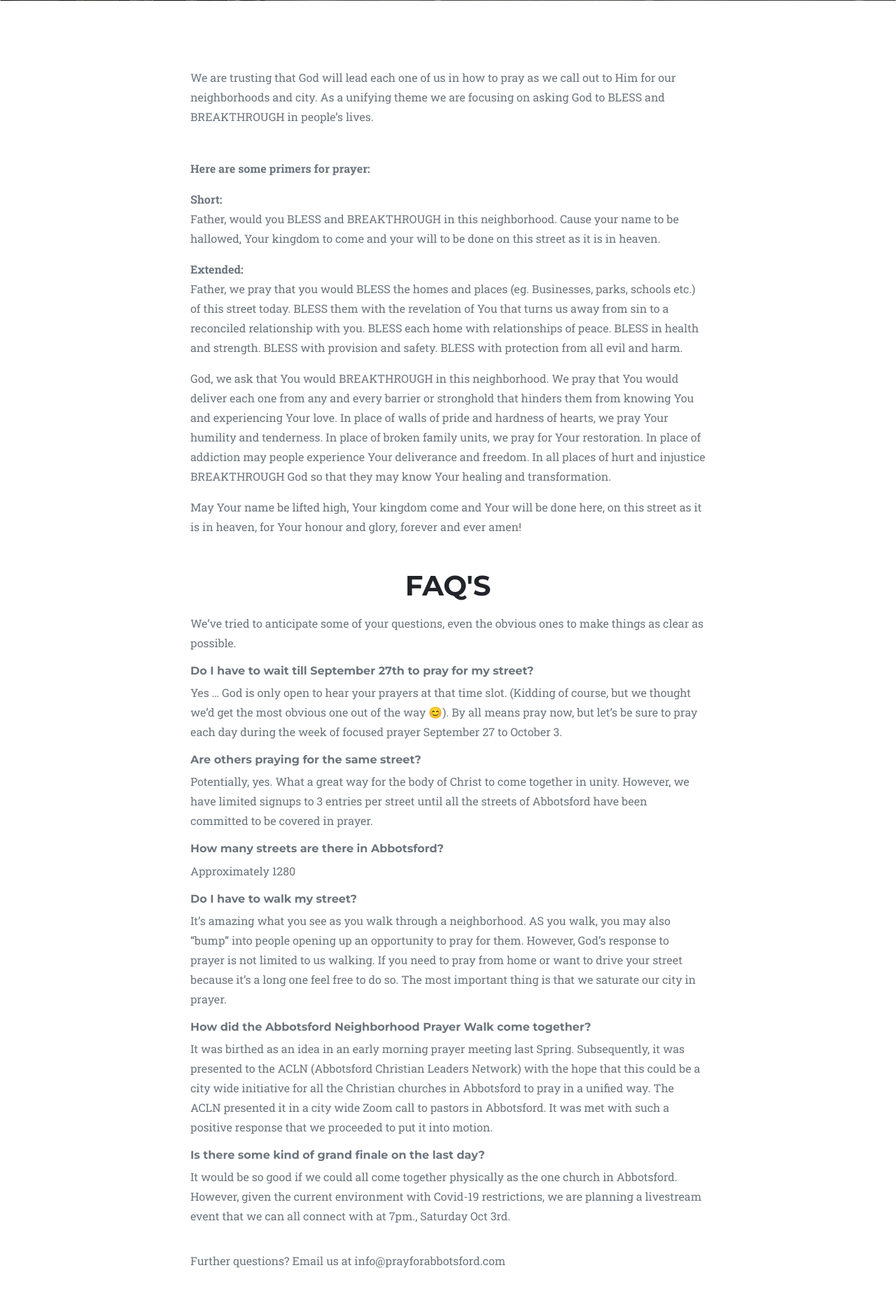
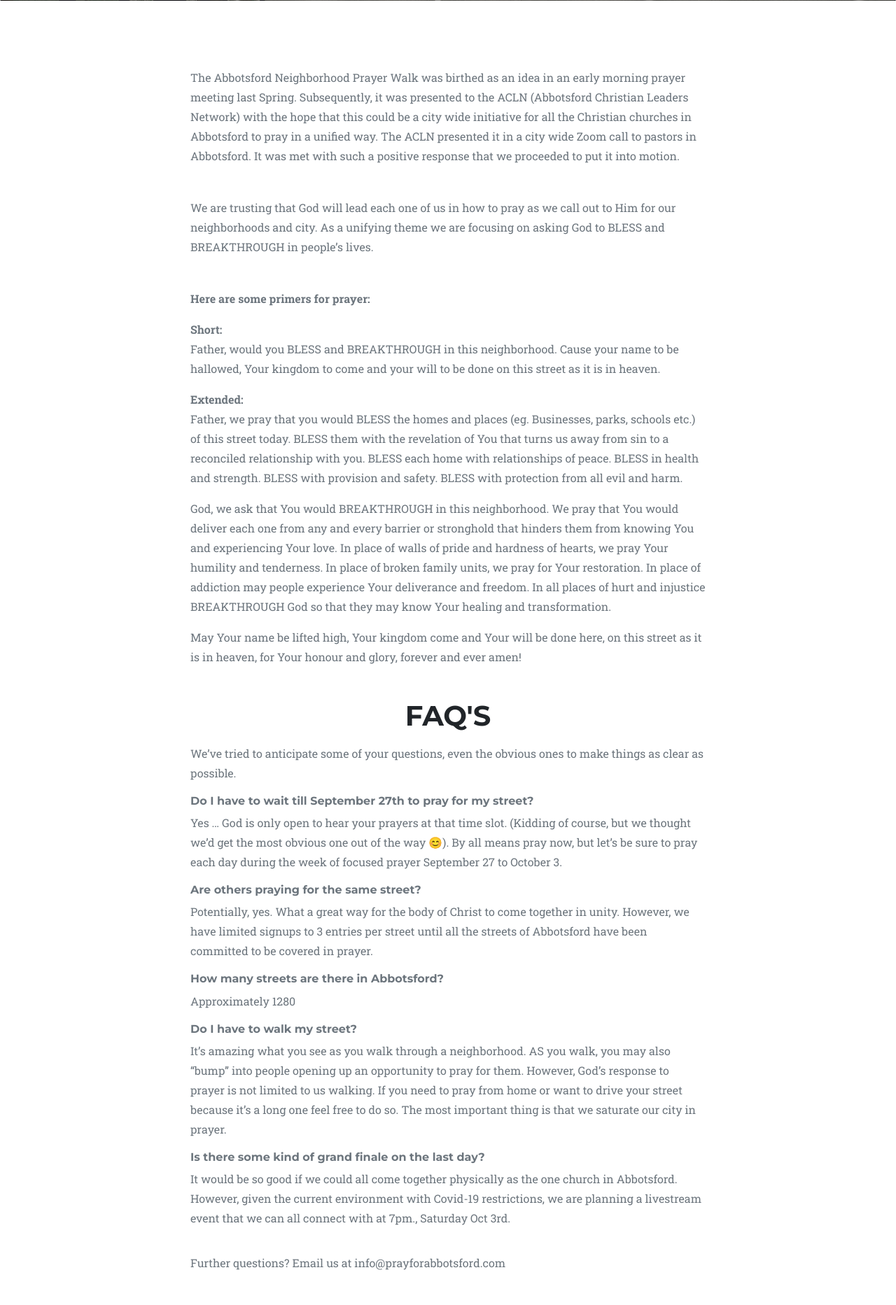
Before and after one commit to nicoepp/pray-for-streets, a Django app: page /about in a window 1280 px wide. Shown: the part 359-2224 px from the top of the page at 70% size. Run offline with Django 3.2, Linux system fonts and the light colour scheme; parts of the project's set-up code (start-up, migrations or seed data) failed here and were passed over; some libraries are stand-ins or nearby versions; some web fonts are replaced.

Commit message:
Tim's text updates

```diff
--- a/backend/streetsignup/templates/streetsignup/index.html
+++ b/backend/streetsignup/templates/streetsignup/index.html
@@ -70,7 +70,7 @@
                 <div class="col-lg-8 mx-auto text-center">
                     <p class="large text-muted">
                         Join us to see every home, every street in Abbotsford being systematically prayed over. For
-                        one week, individuals and families are making a commitment to walk and saturate with prayer
+                        one week, individuals and families making a commitment to walk and saturate with prayer
                         the homes and businesses in their path. This is the Abbotsford Neighborhood Prayer Walk.
                     </p>
                 </div>
--- a/backend/streetsignup/templates/streetsignup/other/about.html
+++ b/backend/streetsignup/templates/streetsignup/other/about.html
@@ -7,6 +7,18 @@
 {% block content %}
     <section class="page-section" id="team">
         <div class="container">
+            <div class="row" style="padding-bottom: 30px">
+                <div class="col-lg-8 mx-auto">
+                    <p class="large text-muted">
+                        The Abbotsford Neighborhood Prayer Walk was birthed as an idea in an early morning prayer
+                        meeting last Spring. Subsequently, it was presented to the ACLN (Abbotsford Christian Leaders
+                        Network) with the hope that this could be a city wide initiative for all the Christian churches
+                        in Abbotsford to pray in a unified way. The ACLN presented it in a city wide Zoom call to
+                        pastors in Abbotsford. It was met with such a positive response that we proceeded to put it
+                        into motion.
+                    </p>
+                </div>
+            </div>
             <div class="row" style="padding-bottom: 30px">
                 <div class="col-lg-8 mx-auto">
                     <p class="large text-muted">
@@ -94,17 +106,6 @@
                     </p>
 
                     <h6 class="text-muted">
-                        How did the Abbotsford Neighborhood Prayer Walk come together?
-                    </h6>
-                    <p class="text-muted">
-                        It was birthed as an idea in an early morning prayer meeting last Spring. Subsequently, it was
-                        presented to the ACLN (Abbotsford Christian Leaders Network) with the hope that this could be a
-                        city wide initiative for all the Christian churches in Abbotsford to pray in a unified way. The
-                        ACLN presented it in a city wide Zoom call to pastors in Abbotsford. It was met with such a
-                        positive response that we proceeded to put it into motion.
-                    </p>
-
-                    <h6 class="text-muted">
                         Is there some kind of grand finale on the last day?
                     </h6>
                     <p class="text-muted">
--- a/backend/streetsignup/templates/streetsignup/other/stories.html
+++ b/backend/streetsignup/templates/streetsignup/other/stories.html
@@ -11,9 +11,9 @@
 <!--                <h2 class="section-heading text-uppercase">About the Event</h2>-->
 <!--            </div>-->
             <div class="row">
-                <div class="col-lg-8 mx-auto text-center" style="min-height: 250px">
+                <div class="col-lg-8 mx-auto text-center" style="min-height: 400px">
                     <p class="large text-muted">
-                        Stay tuned for stories!
+                        Check this page out during the week of prayer, Sept 27-Oct 3.
                     </p>
                 </div>
             </div>
```
